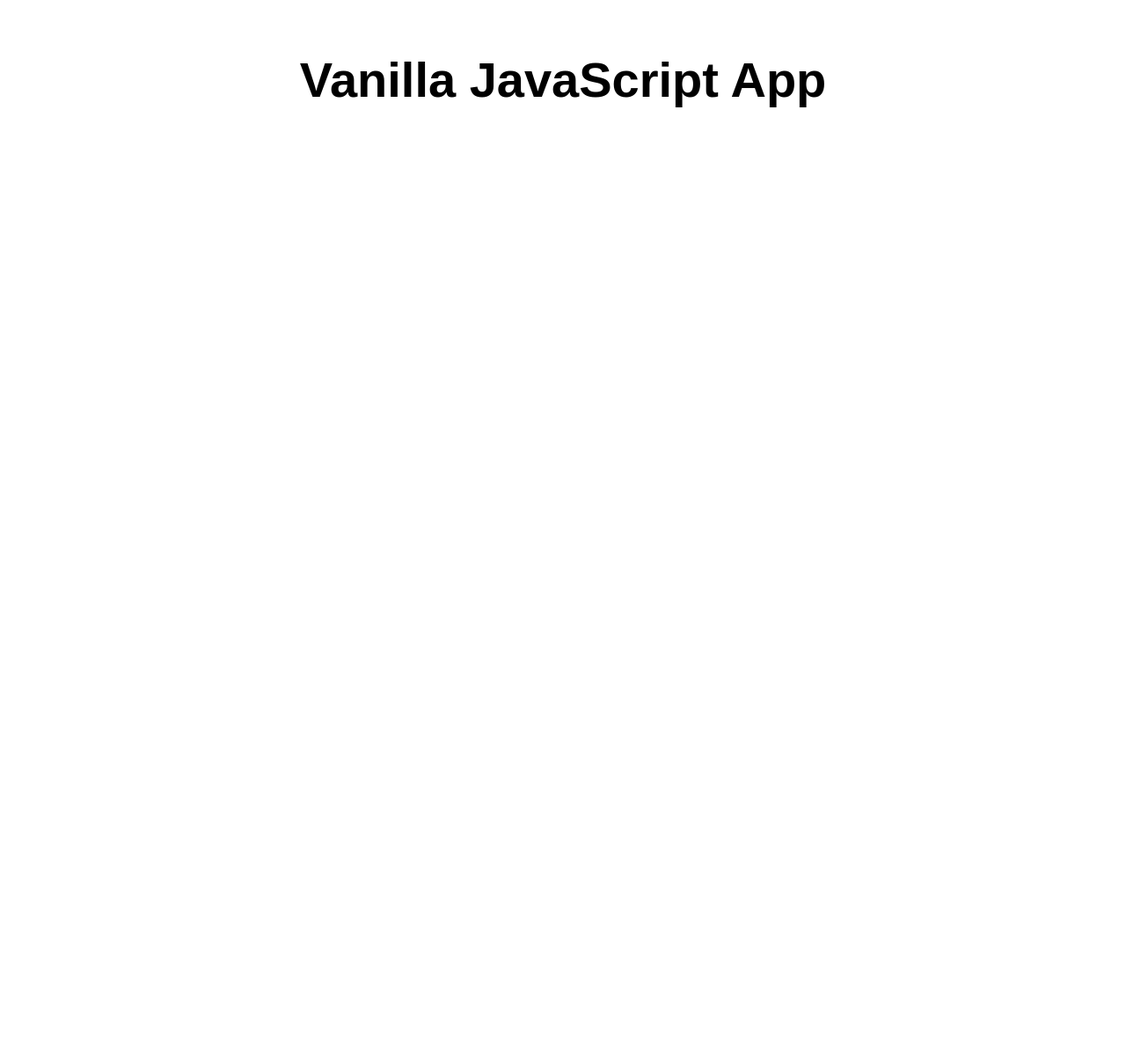
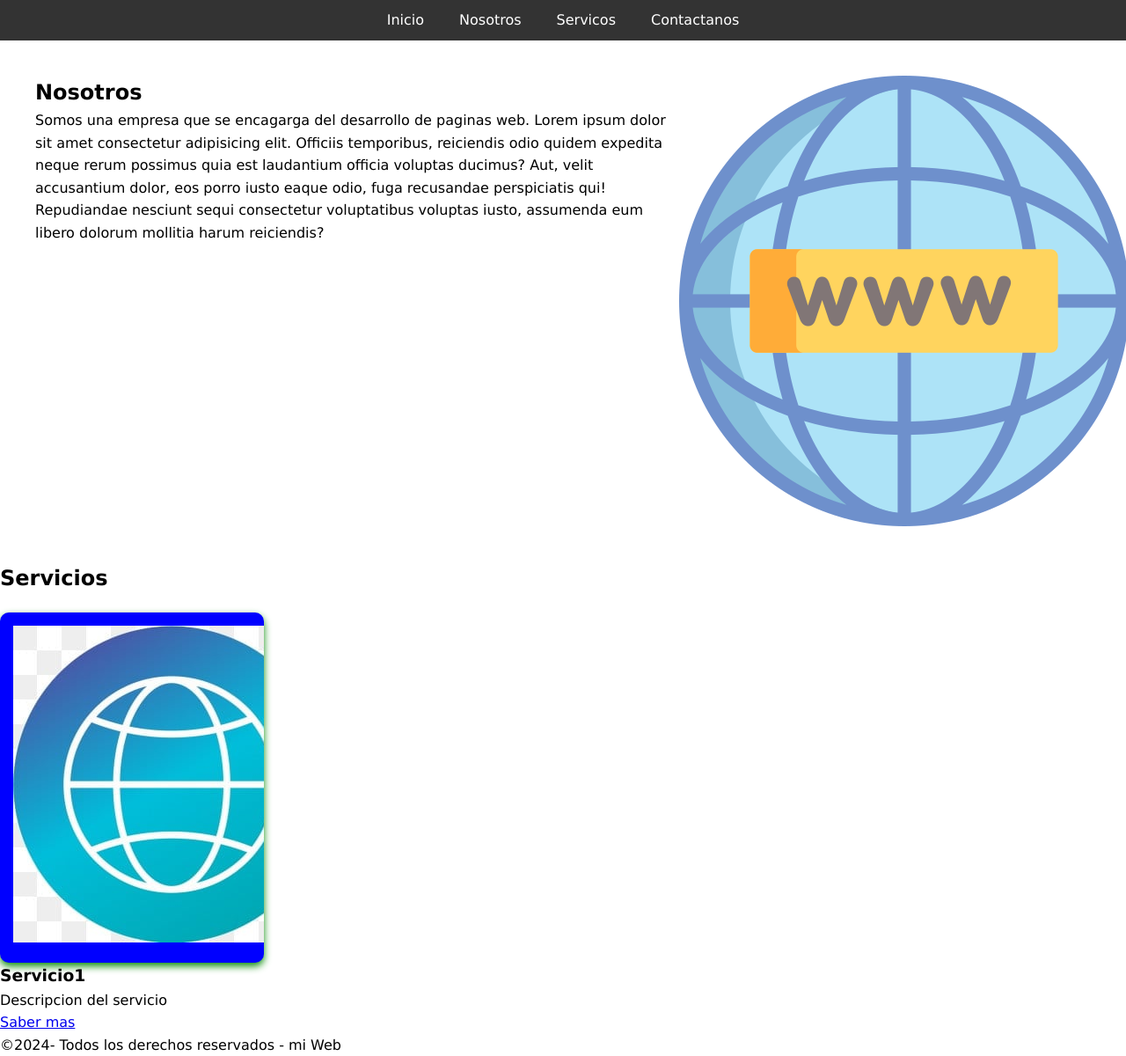
Before and after one commit to guaza69/paginaweb1, a website: page src/index.html in a window 1280 px wide. Shown: the whole page at 88% size. Before the commit the page ends 800 px from the top, so only its background shows below. Drawn offline with Linux system fonts and the light colour scheme.

Commit message:
Add files via upload

```diff
--- /dev/null
+++ b/src/assets/css/estilos.css
@@ -0,0 +1,96 @@
+*{
+    margin: 0;
+    padding: 0;
+    box-sizing: border-box;
+}
+
+body{
+    font-family: 'Lucida Sans', 'Lucida Sans Regular', 'Lucida Grande', 'Lucida Sans Unicode', Geneva, Verdana, sans-serif;
+    line-height: 1.6;
+
+}
+
+header{
+    background-color: #333;
+    color: #fff;
+    padding: 10px 0;
+}
+
+nav ul {
+    list-style: none;
+    display: flex;
+    justify-content: center;
+}
+
+nav ul li {
+    margin: 0 20px;
+
+}
+nav ul li a {
+    color: #fff;
+    text-decoration: none;
+}
+
+nav ul li a:hover{
+    text-decoration: underline;
+}
+
+.main-container{
+    display: flex;
+    flex-wrap: wrap;
+    justify-content: space-between;
+    margin: 20px;
+    ;
+}
+
+.content {
+    flex: 1  1 60%;
+    padding:  20px;
+}
+
+
+.image-container{
+    flex:  1 1 35%;
+    padding: 20px;
+    display: flex;
+    justify-content: center;
+    align-items: center;
+    width: 1px; /* Cambia el tamaño según lo necesites */
+    height: auto; /* Mantiene la proporción original */
+}
+
+.servicios{
+    padding: 50px 20px;
+    text-align: center;
+}
+h2{
+    margin-bottom: 20px;
+    /* font-family: 'Segoe UI', Tahoma, Geneva, Verdana, sans-serif; */
+}
+
+.card-container{
+    display: flex;
+    flex-wrap: wrap;
+    justify-content: space-around;
+    gap: 20px;
+}
+.card{
+    background-color: blue;
+    border-radius: 10px;
+    box-shadow: 0 4px 8px rgb(12, 143, 12);
+    max-width: 300px;
+    overflow: hidden;
+    transition: transform 0.3s ease ;
+}
+
+.card img{
+    padding: 15px;
+}
+
+.card-content{
+    margin-bottom: 10px;
+    font-size: 1.5em
+}
+.card h3{
+
+}
--- a/src/index.html
+++ b/src/index.html
@@ -1,17 +1,57 @@
 <!DOCTYPE html>
 <html lang="en">
+<head>
+    <meta charset="UTF-8">
+    <meta name="viewport" content="width=device-width, initial-scale=1.0">
+    <title>PAGINA CON PARTES</title>
+    <link rel="stylesheet" href="assets/css/estilos.css">
+</head>
+<body>
+    <!--Menu de navegacion -->
+    <header>
+        <nav>
+            <ul>
+                <li> <a href="#inicio">Inicio</a></li>
+                <li> <a href="#Nosotros">Nosotros</a></li>
+                <li> <a href="#Servicios">Servicos</a></li>
+                <li> <a href="#Contactos">Contactanos</a></li>
+            </ul>
+        </nav>
+    </header>
+    <!--Fin de menu de navegacion-->
 
-<head>
-  <meta charset="UTF-8">
-  <meta name="viewport" content="width=device-width, initial-scale=1.0">
-  <link rel="stylesheet" href="styles.css">
-  <title>Vanilla JavaScript App</title>
-</head>
+    <!--Contenido principal-->
+    <main class="main-container">
+        <!--Contenido textual a un lado -->
+        <section class="content">
+            <h1>Nosotros</h1>
+            <p>Somos una empresa que se encagarga del desarrollo de paginas web. Lorem ipsum dolor sit amet consectetur adipisicing elit. Officiis temporibus, reiciendis odio quidem expedita neque rerum possimus quia est laudantium officia voluptas ducimus? Aut, velit accusantium dolor, eos porro iusto eaque odio, fuga recusandae perspiciatis qui! Repudiandae nesciunt sequi consectetur voluptatibus voluptas iusto, assumenda eum libero dolorum mollitia harum reiciendis?</p>
+        </section>
+        <aside class="image-container">
+            <img src="image/nosotros3.png" alt="">
+        </aside>
+    </main>
 
-<body>
-  <main>
-    <h1>Vanilla JavaScript App</h1>
-  </main>
+    <!--Servicios-->
+    <section>
+        <h2>Servicios</h2>
+        <div class="card.container">
+            <div class="card">
+            <img src="image/nosotros.jpg" alt="">
+            </div class="card-content">
+            <h3>Servicio1</h3>
+            <p>Descripcion del servicio</p>
+            <a href="#">Saber mas</a>
+        </div>
+    </section>
+    <!--Fin servicios-->
+
+    <footer>
+        <p>&copy;2024- Todos los derechos reservados - mi Web</p>
+    </footer>
+
+
+
+
 </body>
-
 </html>
```
Also changed, not shown: src/image/nosotros.jpg (added), src/image/nosotros3.png (added).
